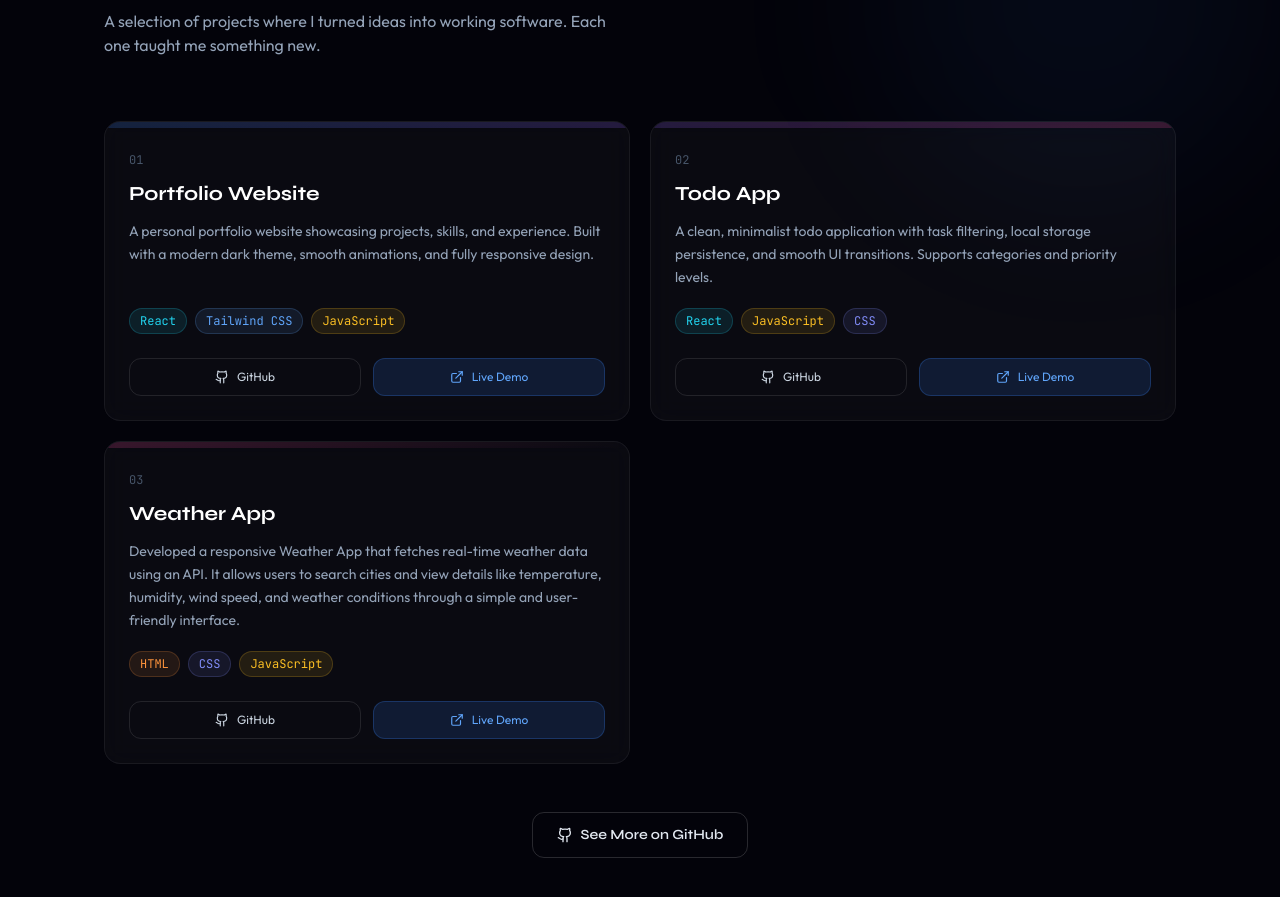
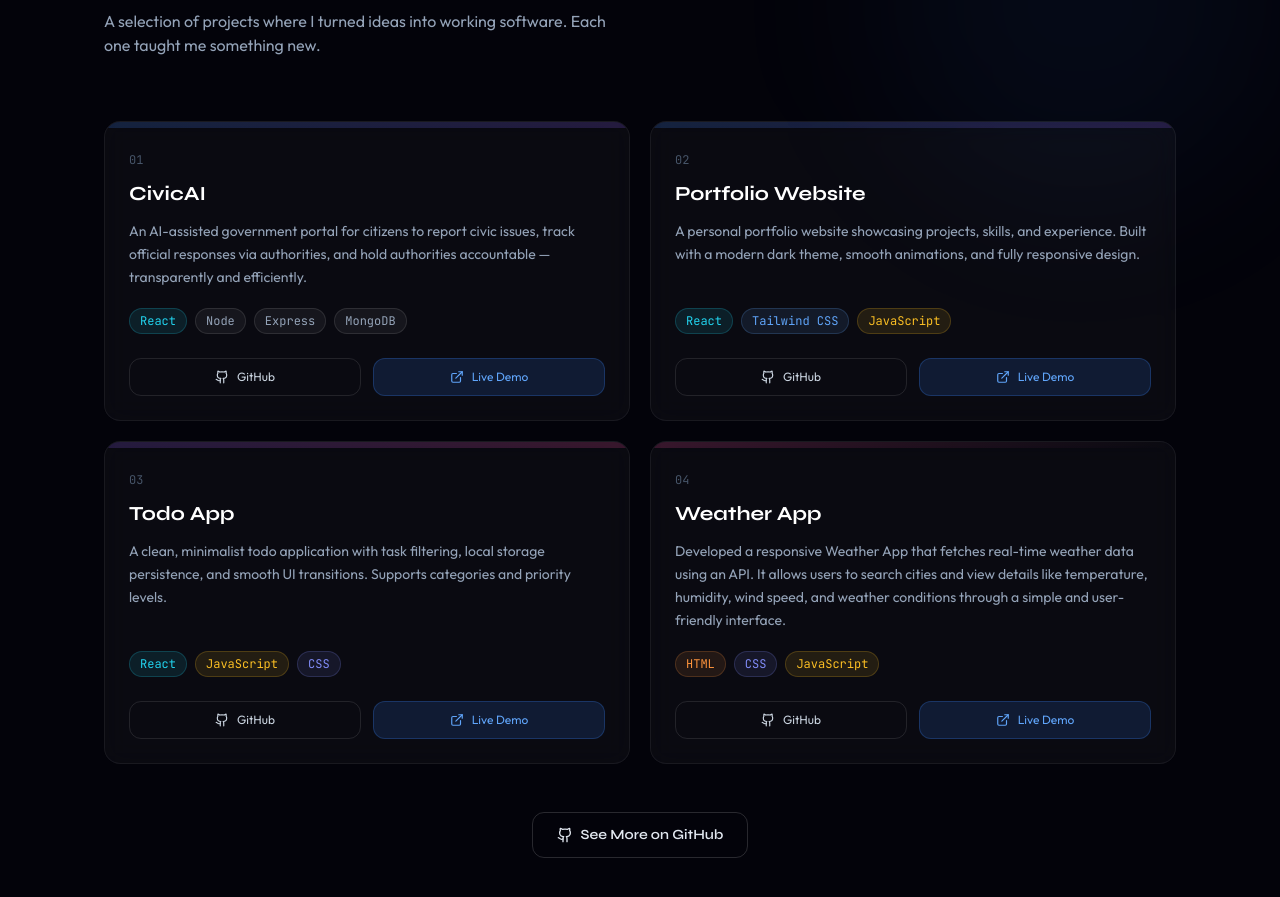
Before and after one commit to Sanskar-SrivastavaDot/MyPortFolio, a React (Vite) app: page / in a window 1280 px wide. Shown: the part 2920-3817 px from the top of the page. Built offline with nearby package versions, Linux system fonts and the light colour scheme.

Commit message:
added a project

```diff
--- a/src/data/projects.js
+++ b/src/data/projects.js
@@ -1,6 +1,18 @@
 export const projects = [
   {
     id: 1,
+    title: "CivicAI",
+    description:
+      "An AI-assisted government portal for citizens to report civic issues, track official responses via authorities, and hold authorities accountable — transparently and efficiently.",
+    tags: ["React", "Node", "Express","MongoDB"],
+    github: "https://github.com/Sanskar-SrivastavaDot/vertex-CivicAI",
+    live: "https://vertex-ashy.vercel.app/",
+    featured: true,
+    gradient: "from-blue-500/20 to-violet-500/20",
+    accent: "blue",
+  },
+  {
+    id: 2,
     title: "Portfolio Website",
     description:
       "A personal portfolio website showcasing projects, skills, and experience. Built with a modern dark theme, smooth animations, and fully responsive design.",
@@ -12,7 +24,7 @@ export const projects = [
     accent: "blue",
   },
   {
-    id: 2,
+    id: 3,
     title: "Todo App",
     description:
       "A clean, minimalist todo application with task filtering, local storage persistence, and smooth UI transitions. Supports categories and priority levels.",
@@ -24,7 +36,7 @@ export const projects = [
     accent: "violet",
   },
   {
-    id: 3,
+    id: 4,
     title: "Weather App",
     description:
       "Developed a responsive Weather App that fetches real-time weather data using an API. It allows users to search cities and view details like temperature, humidity, wind speed, and weather conditions through a simple and user-friendly interface.",
```
